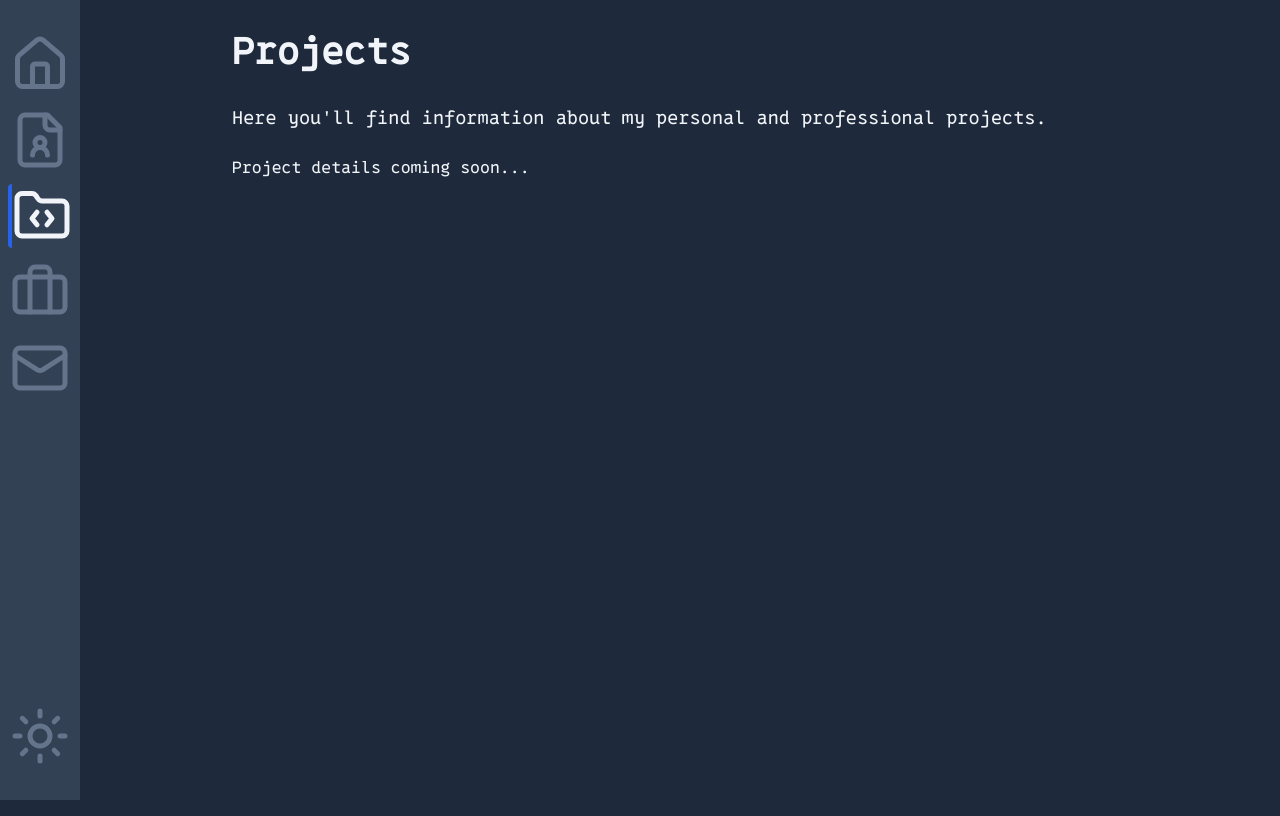
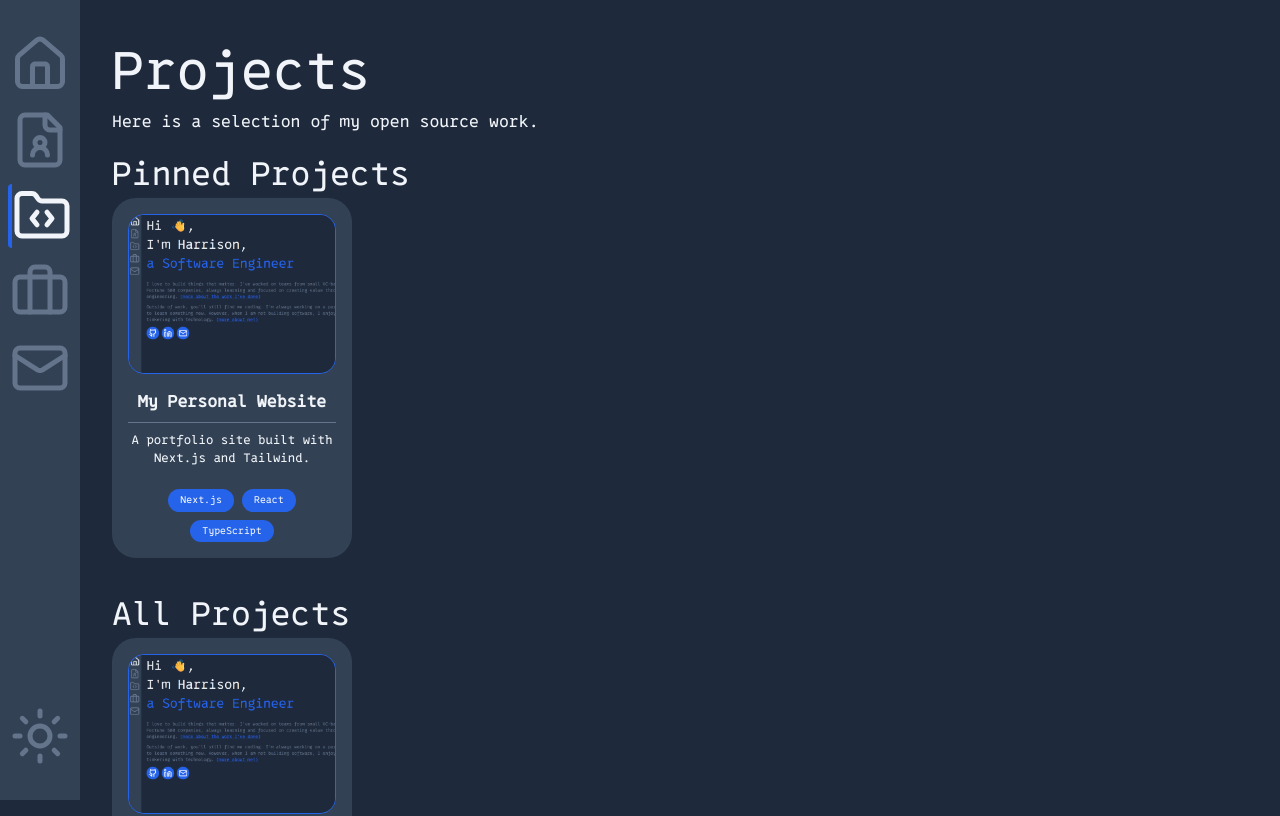
Before and after one commit to Harrison-Blair/personal-website, a Next.js app: page /projects in a window 1280 px wide. Shown: the top 816 px of the page. Built offline with nearby package versions, Linux system fonts and the light colour scheme.

Commit message:
impliment tiling project tile, and project page

```diff
--- a/src/app/components/ui/ProjectTile.tsx
+++ b/src/app/components/ui/ProjectTile.tsx
@@ -1,7 +1,51 @@
+import { Github } from "lucide-react";
 import { Project } from "../../../data/projects";
+import RectangularButton from "./RectangularButton";
 
-export default function ProjectTile({ project }: { project: Project }) {
+export interface ProjectTileProps {
+  project: Project;
+  styling?: string;
+}
+
+export default function ProjectTile({
+  project,
+  styling = '',
+ }: ProjectTileProps) {
   return (
-    <div></div>
+    <a
+      href={project.link}
+      target="_blank"
+      rel="noopener noreferrer"
+      className={`w-[30vh] h-[45vh] bg-[var(--muted)] rounded-3xl block hover:bg-[var(--accent)] transition-colors cursor-pointer ${styling}`}
+    >
+      <div className='p-4 flex flex-col h-full items-center text-center'>
+        {project.imageUrl ? (
+          <img
+            src={project.imageUrl}
+            alt={project.title || 'Project image'}
+            className="w-[26vh] h-[20vh] object-cover rounded-2xl mb-4 border-[var(--primary)] border"
+          />
+        ) : (
+          <div className="w-[26vh] h-[20vh] bg-[var(--secondary)] rounded-2xl flex items-center justify-center mb-4">
+            <Github size={48} className="text-[var(--foreground)]" />
+          </div>
+        )}
+        <div>
+          <h3 className='text-[2vh] font-semibold mb-2'>{project.title}</h3>
+          <hr className='w-full border-t border-[var(--secondary)] mb-2' />
+          <p className='text-[1.5vh] mb-4'>{project.description}</p>
+        </div>
+        <div className='flex flex-wrap gap-2 justify-center mt-auto'>
+          {project.tags?.map((tag, index) => (
+            <span
+              key={index}
+              className='px-3 py-1 bg-[var(--primary)] text-[var(--foreground)] rounded-full text-[1.2vh]'
+            >
+              {tag}
+            </span>
+          ))}
+        </div>
+      </div>
+    </a>
   );
 }
--- a/src/app/projects/page.tsx
+++ b/src/app/projects/page.tsx
@@ -1,14 +1,22 @@
+import { projects } from "@/data/projects";
+import ProjectTile from "../components/ui/ProjectTile";
+
 export default function Projects() {
   return (
-    <div className="max-w-4xl mx-auto">
-      <h1 className="text-4xl font-bold mb-8">Projects</h1>
-      <div className="space-y-6">
-        <p className="text-lg">
-          Here you&apos;ll find information about my personal and professional projects.
-        </p>
-        <p>
-          Project details coming soon...
-        </p>
+    <div>
+      <h1 className='text-[6.5vh]'>Projects</h1>
+      <p className='text-[2vh]'>Here is a selection of my open source work.</p>
+      <h2 className='text-[4vh] mt-4'>Pinned Projects</h2>
+      <div className='grid grid-cols-1 md:grid-cols-2 lg:grid-cols-3 gap-4 mb-8'>
+        {projects.filter(project => project.pinned).map((project) => (
+          <ProjectTile key={project.id} project={project} />
+        ))}
+      </div>
+      <h2 className='text-[4vh] mt-4'>All Projects</h2>
+      <div className='grid grid-cols-3 gap-4'>
+        {projects.map((project) => (
+          <ProjectTile key={project.id} project={project} />
+        ))}
       </div>
     </div>
   );
--- a/src/data/projects.ts
+++ b/src/data/projects.ts
@@ -5,6 +5,7 @@ export interface Project {
   link: string;
   tags: string[];
   imageUrl?: string;
+  pinned?: boolean;
 }
 
 export const projects: Project[] = [
@@ -14,6 +15,8 @@ export const projects: Project[] = [
     description: 'A portfolio site built with Next.js and Tailwind.',
     link: 'https://github.com/Harrison-Blair/personal-website',
     tags: ['Next.js', 'React', 'TypeScript'],
+    imageUrl: '/images/Website-Homepage.png',
+    pinned: true,
   },
   // Add more projects here
 ];
```
